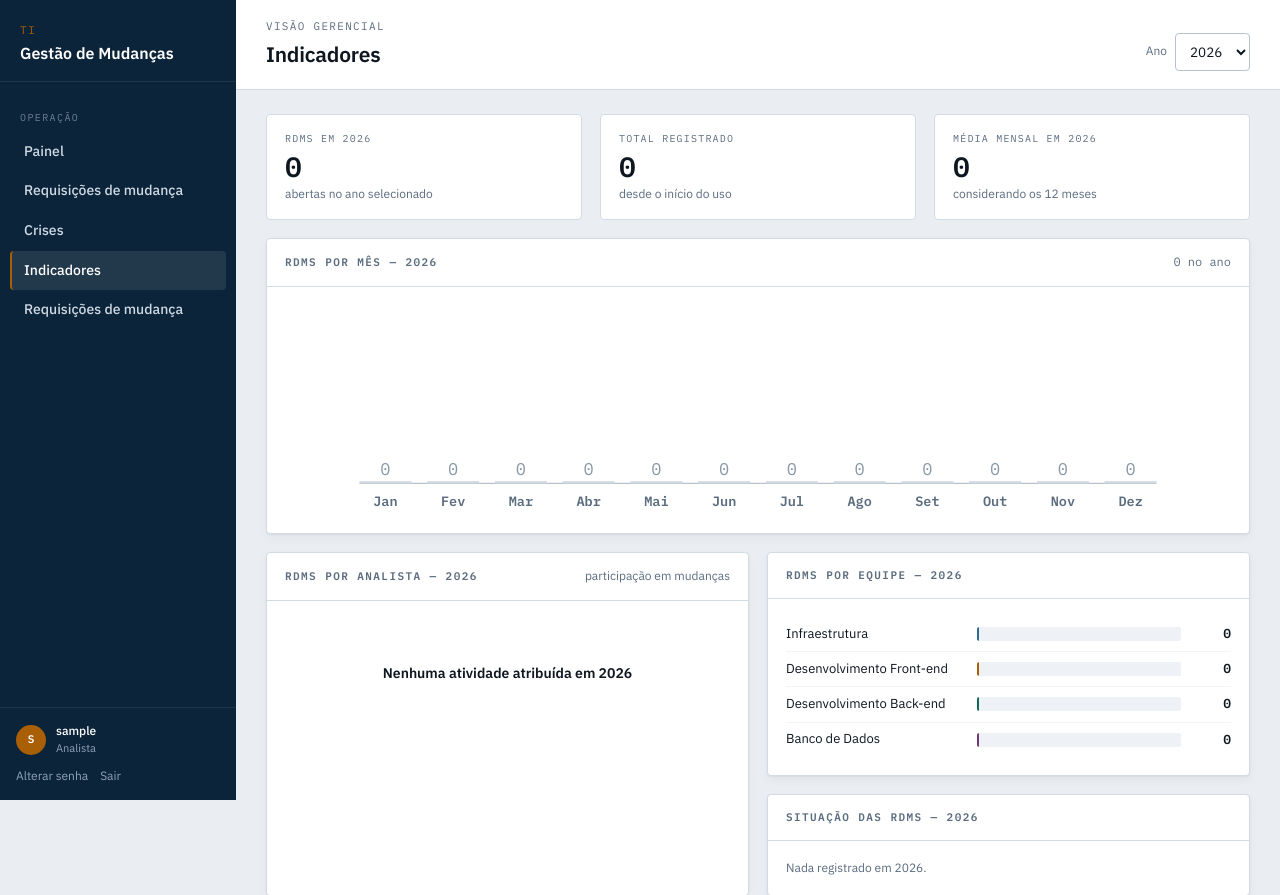
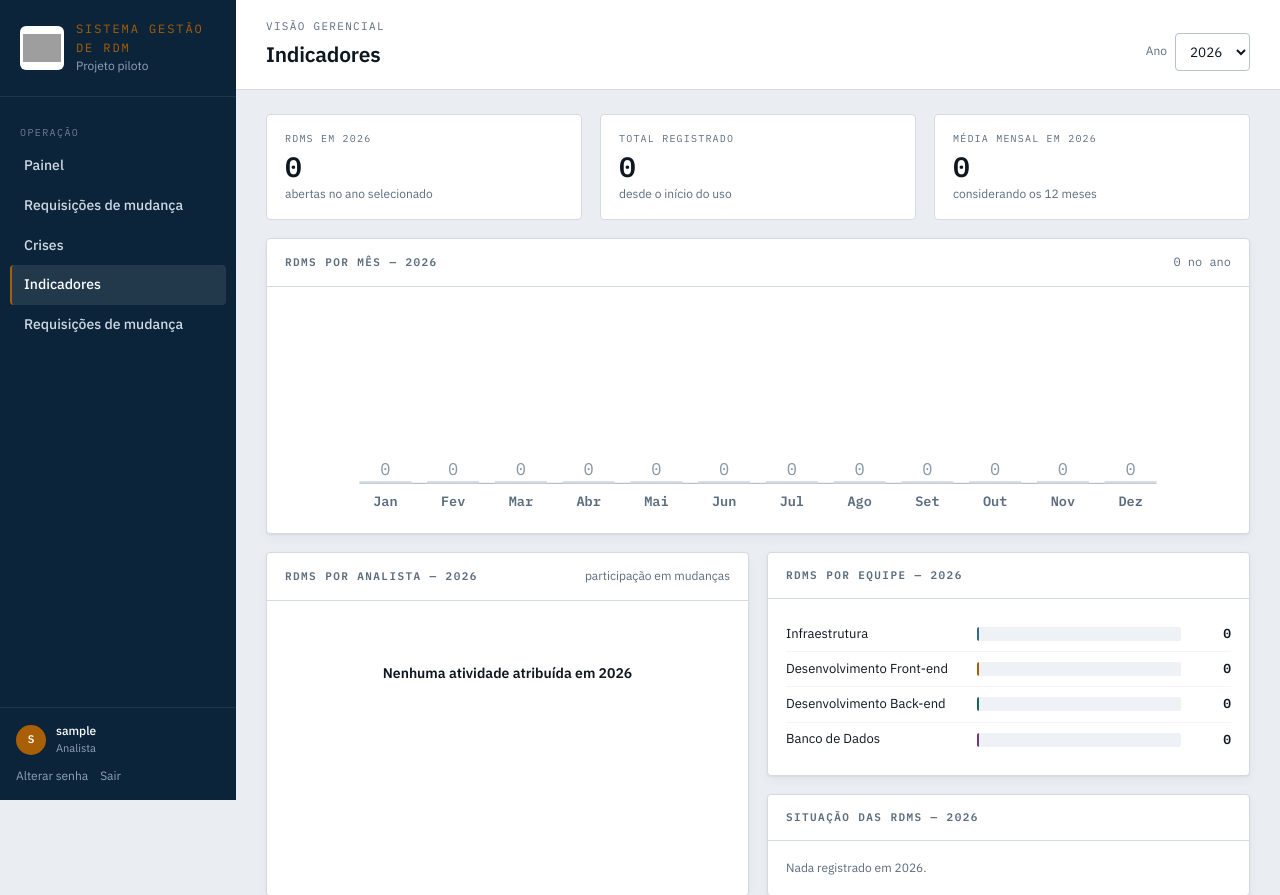
Before and after one commit to Thierrazf/Sistema-RDM, a Flask app: page /indicadores in a window 1280 px wide. Shown: the top 895 px of the page. Run offline with Flask 3, Linux system fonts and the light colour scheme; the visitor is signed in with stand-in values (Sample User, id 1); data comes from the database, SQL or seed files in the repository; data that the repository does not hold is empty; some libraries are stand-ins or nearby versions; grey boxes are pictures that could not be loaded.

Commit message:
Adiciona logo, corrige quebras de linha no e-mail e cria tela de indicadores

```diff
--- a/app/__init__.py
+++ b/app/__init__.py
@@ -64,6 +64,19 @@ def create_app(config_name: str | None = None) -> Flask:
             "StatusAtividade": StatusAtividade,
             "ano_atual": datetime.now(timezone.utc).year,
         }
+
+    @app.template_filter("quebras")
+    def quebras_de_linha(texto):
+        """Converte quebras de linha em <br>.
+
+        O Outlook usa o motor do Word para renderizar e ignora
+        white-space: pre-line, então o texto chegaria todo emendado.
+        """
+        from markupsafe import Markup, escape
+
+        if not texto:
+            return ""
+        return Markup("<br>".join(escape(texto).split("\n")))
 
     @app.template_filter("dt")
     def formatar_datahora(valor, formato="%d/%m/%Y %H:%M"):
--- a/app/blueprints/rdm.py
+++ b/app/blueprints/rdm.py
@@ -435,10 +435,10 @@ def _destinatarios_sugeridos(rdm) -> str:
 def _tela_email(rdm, tipo, introducao, observacao, destinatarios, codigo=200):
     """Renderiza a tela de e-mail já com o formulário preenchido."""
     if tipo == "encerramento":
-        assunto, html, _ = montar_email_encerramento(rdm, introducao, observacao)
+        assunto, html, _ = montar_email_encerramento(rdm, introducao, observacao, preview=True)
         padrao = texto_padrao_encerramento(rdm.resultado)
     else:
-        assunto, html, _ = montar_email_rdm(rdm, introducao, observacao)
+        assunto, html, _ = montar_email_rdm(rdm, introducao, observacao, preview=True)
         padrao = TEXTO_PADRAO_RDM
 
     return (
--- a/app/services/email_service.py
+++ b/app/services/email_service.py
@@ -11,10 +11,20 @@ from email.message import EmailMessage
 from email.utils import formataddr
 from pathlib import Path
 
-from flask import current_app, render_template
+from flask import current_app, render_template, url_for
 
 from .graph_service import configurado as graph_configurado
 from .graph_service import enviar_graph
+
+# Identificador do logo dentro da mensagem. O Outlook bloqueia imagens
+# externas, então o arquivo viaja embutido e o HTML aponta para cid:.
+LOGO_CID = "logo"
+
+
+def caminho_logo() -> Path | None:
+    caminho = Path(current_app.root_path) / "static" / "img" / "logo.png"
+    return caminho if caminho.exists() else None
+
 
 TEXTO_PADRAO_RDM = (
     "Prezados,\n\n"
@@ -90,6 +100,12 @@ def _montar_mensagem(destinatarios, assunto, html, texto, anexos=None):
     msg.set_content(texto)
     msg.add_alternative(html, subtype="html")
 
+    # O logo entra como parte relacionada à versão HTML, não como anexo solto.
+    logo = caminho_logo()
+    if logo:
+        msg.get_payload()[-1].add_related(
+            logo.read_bytes(), maintype="image", subtype="png", cid=f"<{LOGO_CID}>"
+        )
     for caminho in anexos or []:
         p = Path(caminho)
         if not p.exists():
@@ -138,7 +154,12 @@ def enviar(destinatarios, assunto, html, texto, anexos=None, assincrono=False):
     que alguns segundos de espera.
     """
     if backend_ativo() == "graph":
-        return enviar_graph(destinatarios, assunto, html, texto, anexos)
+        logo = caminho_logo()
+        return enviar_graph(
+            destinatarios, assunto, html, texto, anexos,
+            logo=str(logo) if logo else None,
+            logo_cid=LOGO_CID if logo else None,
+        )
 
     msg = _montar_mensagem(destinatarios, assunto, html, texto, anexos)
     app = current_app._get_current_object()
@@ -152,7 +173,19 @@ def enviar(destinatarios, assunto, html, texto, anexos=None, assincrono=False):
 
 
 # ----------------------------------------------------------------------- RDM
-def montar_email_rdm(rdm, texto_introducao=None, observacao=None):
+def _origem_logo(preview: bool) -> str | None:
+    """Endereço da imagem no HTML.
+
+    No envio o logo viaja embutido e é referenciado por cid:. Na tela de
+    pré-visualização isso não resolve, então lá vale o arquivo estático.
+    """
+    if not caminho_logo():
+        return None
+    if preview:
+        return url_for("static", filename="img/logo.png")
+    return f"cid:{LOGO_CID}"
+
+def montar_email_rdm(rdm, texto_introducao=None, observacao=None, preview=False):
     """Devolve (assunto, html, texto) — usado tanto no preview quanto no envio."""
     contexto = {
         "rdm": rdm,
@@ -160,6 +193,7 @@ def montar_email_rdm(rdm, texto_introducao=None, observacao=None):
         "observacao": (observacao or "").strip(),
         "grupos": rdm.atividades_por_equipe(),
         "assinatura": current_app.config["EMAIL_NOME_REMETENTE"],
+        "logo_src": _origem_logo(preview),
     }
     janela = rdm.inicio_previsto.strftime("%d/%m/%Y %H:%M") if rdm.inicio_previsto else "a definir"
     assunto = f"[{rdm.identificador}] {rdm.titulo} — janela {janela}"
@@ -177,7 +211,7 @@ def enviar_rdm(rdm, destinatarios, texto_introducao=None, observacao=None, anexo
 
 
 # ------------------------------------------------------------- encerramento
-def montar_email_encerramento(rdm, texto_introducao=None, observacao=None):
+def montar_email_encerramento(rdm, texto_introducao=None, observacao=None, preview=False):
     """Comunicado de fechamento da janela, com horas reais e desfecho."""
     contexto = {
         "rdm": rdm,
@@ -185,6 +219,7 @@ def montar_email_encerramento(rdm, texto_introducao=None, observacao=None):
         "observacao": (observacao or "").strip(),
         "grupos": rdm.atividades_por_equipe(),
         "assinatura": current_app.config["EMAIL_NOME_REMETENTE"],
+        "logo_src": _origem_logo(preview),
     }
     desfecho = rdm.resultado.value if rdm.resultado else "encerrada"
     assunto = f"[{rdm.identificador}] Encerramento — {rdm.titulo} — {desfecho}"
--- a/app/static/css/app.css
+++ b/app/static/css/app.css
@@ -88,12 +88,37 @@ a:hover { text-decoration: underline; }
 }
 
 .marca {
-  padding: 22px 20px 18px;
+  padding: 20px;
   border-bottom: 1px solid rgba(255, 255, 255, 0.08);
+  display: flex;
+  align-items: center;
+  gap: 12px;
 }
+/* O logo tem fundo branco opaco; o selo claro evita o retângulo solto
+   sobre o azul-escuro e deixa a apresentação intencional. */
+.marca-logo {
+  width: 44px;
+  height: 44px;
+  flex: 0 0 44px;
+  object-fit: contain;
+  background: #fff;
+  border-radius: 6px;
+  padding: 3px;
+}
+.marca .marca-sigla { font-size: 12px; }
+.marca-acesso {
+  display: flex;
+  align-items: center;
+  gap: 12px;
+  margin-bottom: 26px;
+}
+.marca-acesso .marca-logo { width: 70px; height: 64px; flex-basis: 64px; }
+.marca-acesso .pequeno { font-size: 25px; }
+.marca-acesso .marca-sigla { font-size: 12px; }
+
 .marca-sigla {
   font-family: var(--mono);
-  font-size: 11px;
+  font-size: 18px;
   letter-spacing: 0.16em;
   color: var(--ambar);
   text-transform: uppercase;
--- a/app/templates/base.html
+++ b/app/templates/base.html
@@ -12,8 +12,12 @@
 
   <aside class="sidebar">
     <div class="marca">
-      <div class="marca-sigla">TI</div>
-      <div class="marca-nome">Gestão de Mudanças</div>
+      <img class="marca-logo" alt="Projeto piloto"
+           src="{{ url_for('static', filename='img/logo.png') }}">
+      <div>
+        <div class="marca-sigla">Sistema Gestão de RDM</div>
+        <div class="pequeno" style="color:#8fa3ba;">Projeto piloto</div>
+      </div>
     </div>
 
     <nav class="nav">
--- a/app/templates/pdf/crise.html
+++ b/app/templates/pdf/crise.html
@@ -11,7 +11,9 @@
   h1 { font-size: 15pt; margin: 0 0 2mm; }
   .sobre { font-family: monospace; font-size: 8pt; letter-spacing: 1.4px;
            text-transform: uppercase; color: #9d2220; }
-  .cabecalho { border-bottom: 2pt solid #9d2220; padding-bottom: 4mm; margin-bottom: 5mm; }
+  .cabecalho { border-bottom: 2pt solid #9d2220; padding-bottom: 4mm; margin-bottom: 5mm;
+               position: relative; min-height: 20mm; padding-right: 24mm; }
+  .brasao { position: absolute; top: 0; right: 0; height: 20mm; }
   .secao { font-family: monospace; font-size: 8pt; letter-spacing: 1.2px; text-transform: uppercase;
            color: #5b6c7f; border-bottom: 0.5pt solid #d3dae2; padding-bottom: 1.5mm; margin: 6mm 0 3mm; }
   table { width: 100%; border-collapse: collapse; }
--- a/app/templates/pdf/rdm.html
+++ b/app/templates/pdf/rdm.html
@@ -16,7 +16,9 @@
   h1 { font-size: 15pt; margin: 0 0 2mm; }
   .sobre { font-family: monospace; font-size: 8pt; letter-spacing: 1.4px;
            text-transform: uppercase; color: #a85f06; }
-  .cabecalho { border-bottom: 2pt solid #0c2439; padding-bottom: 4mm; margin-bottom: 5mm; }
+  .cabecalho { border-bottom: 2pt solid #0c2439; padding-bottom: 4mm; margin-bottom: 5mm;
+               position: relative; min-height: 20mm; padding-right: 24mm; }
+  .brasao { position: absolute; top: 0; right: 0; height: 20mm; }
   .subtitulo { color: #5b6c7f; font-size: 9pt; }
   .secao { font-family: monospace; font-size: 8pt; letter-spacing: 1.2px;
            text-transform: uppercase; color: #5b6c7f;
@@ -56,6 +58,7 @@
     {{ rdm.sistema or 'Sistema não informado' }}
     {%- if rdm.modulo %} · {{ rdm.modulo }}{% endif %}
     {%- if rdm.ambiente %} · {{ rdm.ambiente }}{% endif %}
+    {% if logo %}<img class="brasao" src="{{ logo }}" alt="">{% endif %}
     · Situação: {{ rdm.status.value }}
   </div>
 </div>
```
Also changed, not shown: app/services/pdf_service.py (+11 -0 lines), app/templates/auth/base_acesso.html (+8 -1 lines), app/templates/email/rdm.html (+17 -4 lines).
